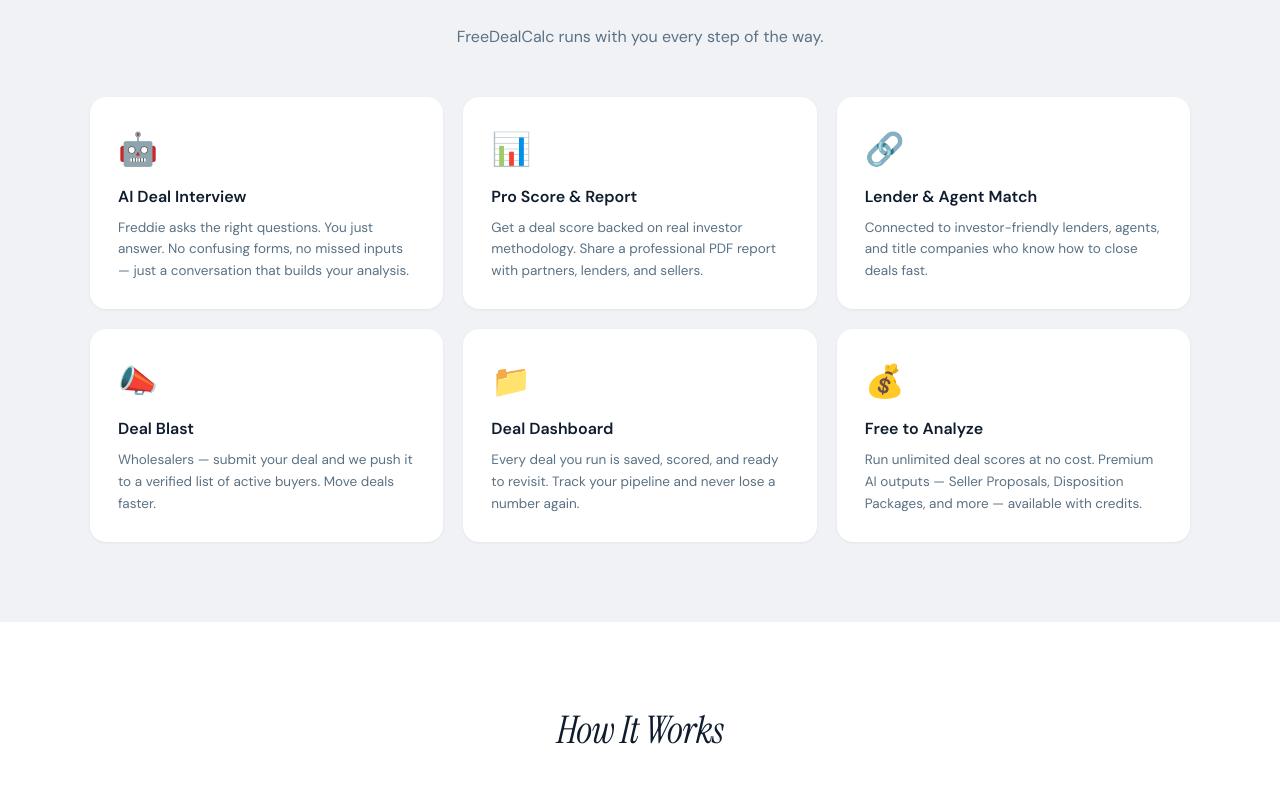
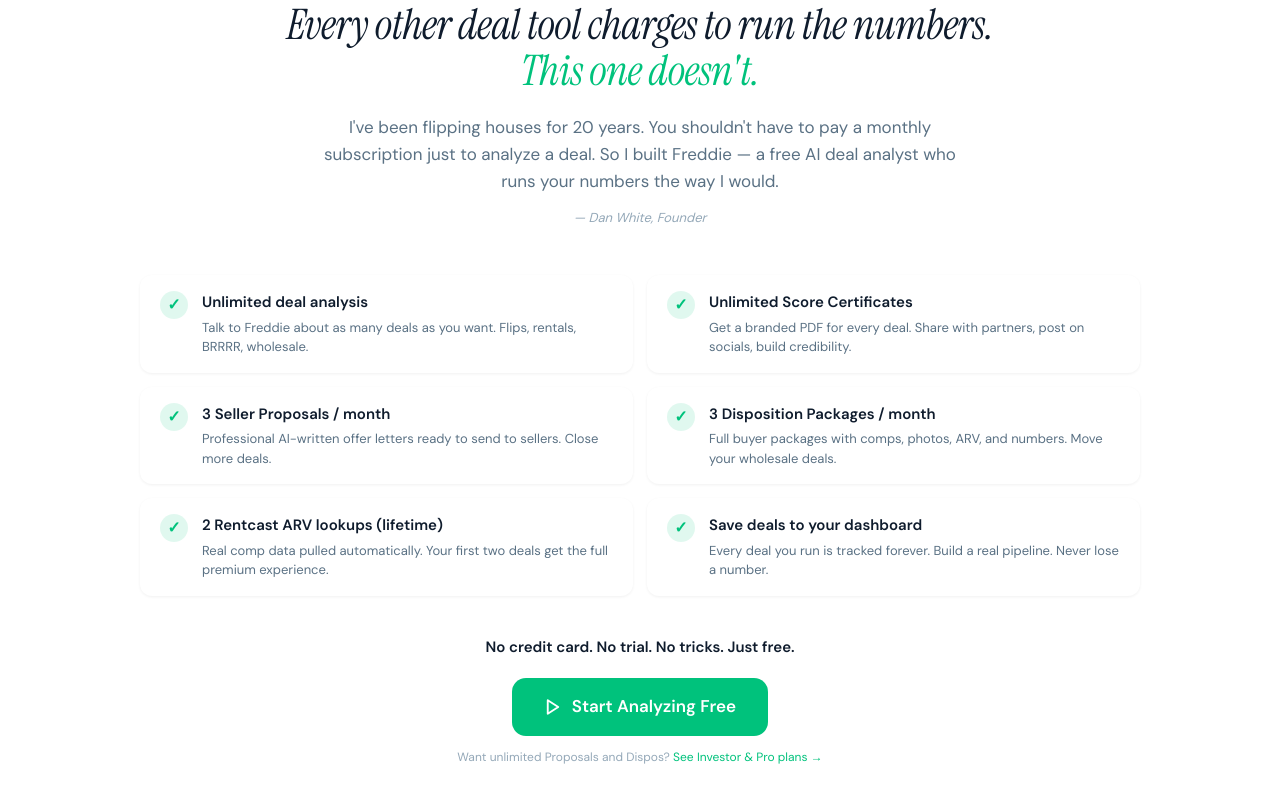
Before and after one commit to freedealcalc/freedealcalc, a Next.js app: page / in a window 1280 px wide. Shown: the part 888-1680 px from the top of the page. Built offline with nearby package versions, Linux system fonts and the light colour scheme; no server answers.

Commit message:
Add Free Forever manifesto section to home page

```diff
--- a/app/page.js
+++ b/app/page.js
@@ -48,6 +48,28 @@
           transition: transform 0.15s;
         }
         .feature-card:hover { transform: translateY(-2px); }
+        .free-item {
+          display: flex;
+          align-items: flex-start;
+          gap: 14px;
+          padding: 16px 20px;
+          background: white;
+          border-radius: 12px;
+          box-shadow: 0 1px 3px rgba(0,0,0,0.06);
+        }
+        .free-check {
+          width: 28px;
+          height: 28px;
+          border-radius: 50%;
+          background: rgba(0,194,124,0.12);
+          color: #00C27C;
+          display: flex;
+          align-items: center;
+          justify-content: center;
+          font-size: 16px;
+          font-weight: 700;
+          flex-shrink: 0;
+        }
         @keyframes pulse {
           0%, 100% { opacity: 1; }
           50% { opacity: 0.4; }
@@ -56,6 +78,7 @@
           .hero-grid { flex-direction: column !important; text-align: center; }
           .freddie-img { margin: 0 auto; }
           .features-grid { grid-template-columns: 1fr !important; }
+          .free-grid { grid-template-columns: 1fr !important; }
           .hero-headline { font-size: 36px !important; }
           .stat-row { flex-direction: column !important; gap: 16px !important; }
           .nav-links { display: none !important; }
@@ -74,7 +97,7 @@
             <a href="/freedoku" className="nav-link">FreeDoku</a>
             <a href="/pricing" className="nav-link">Pricing</a>
             <a href="/partners" className="nav-link">Partners</a>
-<a href="/tools" className="nav-link">Tools</a>
+            <a href="/tools" className="nav-link">Tools</a>
             {user ? (
               <>
                 <a href="/dashboard" className="nav-link">Dashboard</a>
@@ -152,6 +175,56 @@
         </div>
       </section>
 
+      {/* WHAT'S FREE — the manifesto */}
+      <section style={{ background: 'white', padding: '80px 32px' }}>
+        <div style={{ maxWidth: '1000px', margin: '0 auto' }}>
+          <div style={{ textAlign: 'center', marginBottom: '48px' }}>
+            <div style={{ display: 'inline-block', background: 'rgba(0,194,124,0.12)', color: '#00C27C', fontSize: '12px', fontWeight: '700', letterSpacing: '2px', textTransform: 'uppercase', padding: '6px 14px', borderRadius: '20px', marginBottom: '16px' }}>
+              Free Forever
+            </div>
+            <h2 style={{ fontFamily: 'Instrument Serif, Georgia, serif', fontStyle: 'italic', fontSize: '42px', color: '#0f1c2d', letterSpacing: '-0.5px', marginBottom: '12px', lineHeight: '1.1' }}>
+              Every other deal tool charges to run the numbers.<br /><span style={{ color: '#00C27C' }}>This one doesn't.</span>
+            </h2>
+            <p style={{ fontSize: '17px', color: '#5a7184', maxWidth: '640px', margin: '20px auto 0', lineHeight: '1.6' }}>
+              I&apos;ve been flipping houses for 20 years. You shouldn&apos;t have to pay a monthly subscription just to analyze a deal. So I built Freddie — a free AI deal analyst who runs your numbers the way I would.
+            </p>
+            <p style={{ fontSize: '13px', color: '#94a8b8', marginTop: '12px', fontStyle: 'italic' }}>— Dan White, Founder</p>
+          </div>
+
+          <div style={{ display: 'grid', gridTemplateColumns: 'repeat(2, 1fr)', gap: '14px', marginBottom: '40px' }} className="free-grid">
+            {[
+              { title: 'Unlimited deal analysis', desc: 'Talk to Freddie about as many deals as you want. Flips, rentals, BRRRR, wholesale.' },
+              { title: 'Unlimited Score Certificates', desc: 'Get a branded PDF for every deal. Share with partners, post on socials, build credibility.' },
+              { title: '3 Seller Proposals / month', desc: 'Professional AI-written offer letters ready to send to sellers. Close more deals.' },
+              { title: '3 Disposition Packages / month', desc: 'Full buyer packages with comps, photos, ARV, and numbers. Move your wholesale deals.' },
+              { title: '2 Rentcast ARV lookups (lifetime)', desc: 'Real comp data pulled automatically. Your first two deals get the full premium experience.' },
+              { title: 'Save deals to your dashboard', desc: 'Every deal you run is tracked forever. Build a real pipeline. Never lose a number.' },
+            ].map((item, i) => (
+              <div key={i} className="free-item">
+                <div className="free-check">✓</div>
+                <div>
+                  <div style={{ fontSize: '15px', fontWeight: '600', color: '#0f1c2d', marginBottom: '4px' }}>{item.title}</div>
+                  <div style={{ fontSize: '13px', color: '#5a7184', lineHeight: '1.5' }}>{item.desc}</div>
+                </div>
+              </div>
+            ))}
+          </div>
+
+          <div style={{ textAlign: 'center' }}>
+            <p style={{ fontSize: '15px', color: '#0f1c2d', fontWeight: '600', marginBottom: '20px' }}>
+              No credit card. No trial. No tricks. Just free.
+            </p>
+            <a href="/freddie" className="hero-btn">
+              <svg width="18" height="18" viewBox="0 0 24 24" fill="none" stroke="white" strokeWidth="2.5" strokeLinecap="round" strokeLinejoin="round"><polygon points="5 3 19 12 5 21 5 3"/></svg>
+              Start Analyzing Free
+            </a>
+            <p style={{ fontSize: '12px', color: '#94a8b8', marginTop: '12px' }}>
+              Want unlimited Proposals and Dispos? <a href="/pricing" style={{ color: '#00C27C', textDecoration: 'none' }}>See Investor &amp; Pro plans →</a>
+            </p>
+          </div>
+        </div>
+      </section>
+
       {/* Features */}
       <section style={{ background: '#f0f2f5', padding: '80px 32px' }}>
         <div style={{ maxWidth: '1100px', margin: '0 auto' }}>
@@ -166,7 +239,7 @@
               { icon: '🔗', title: 'Lender & Agent Match', desc: 'Connected to investor-friendly lenders, agents, and title companies who know how to close deals fast.' },
               { icon: '📣', title: 'Deal Blast', desc: 'Wholesalers — submit your deal and we push it to a verified list of active buyers. Move deals faster.' },
               { icon: '📁', title: 'Deal Dashboard', desc: 'Every deal you run is saved, scored, and ready to revisit. Track your pipeline and never lose a number again.' },
-              { icon: '💰', title: 'Free to Analyze', desc: 'Run unlimited deal scores at no cost. Premium AI outputs — Seller Proposals, Disposition Packages, and more — available with credits.' },
+              { icon: '💰', title: 'Free That Actually Works', desc: 'Run unlimited deal scores, unlimited Certificates, plus monthly Seller Proposals and Dispo Packages — all free. No credit card.' },
             ].map((f, i) => (
               <div key={i} className="feature-card">
                 <div style={{ fontSize: '32px', marginBottom: '12px' }}>{f.icon}</div>
```
